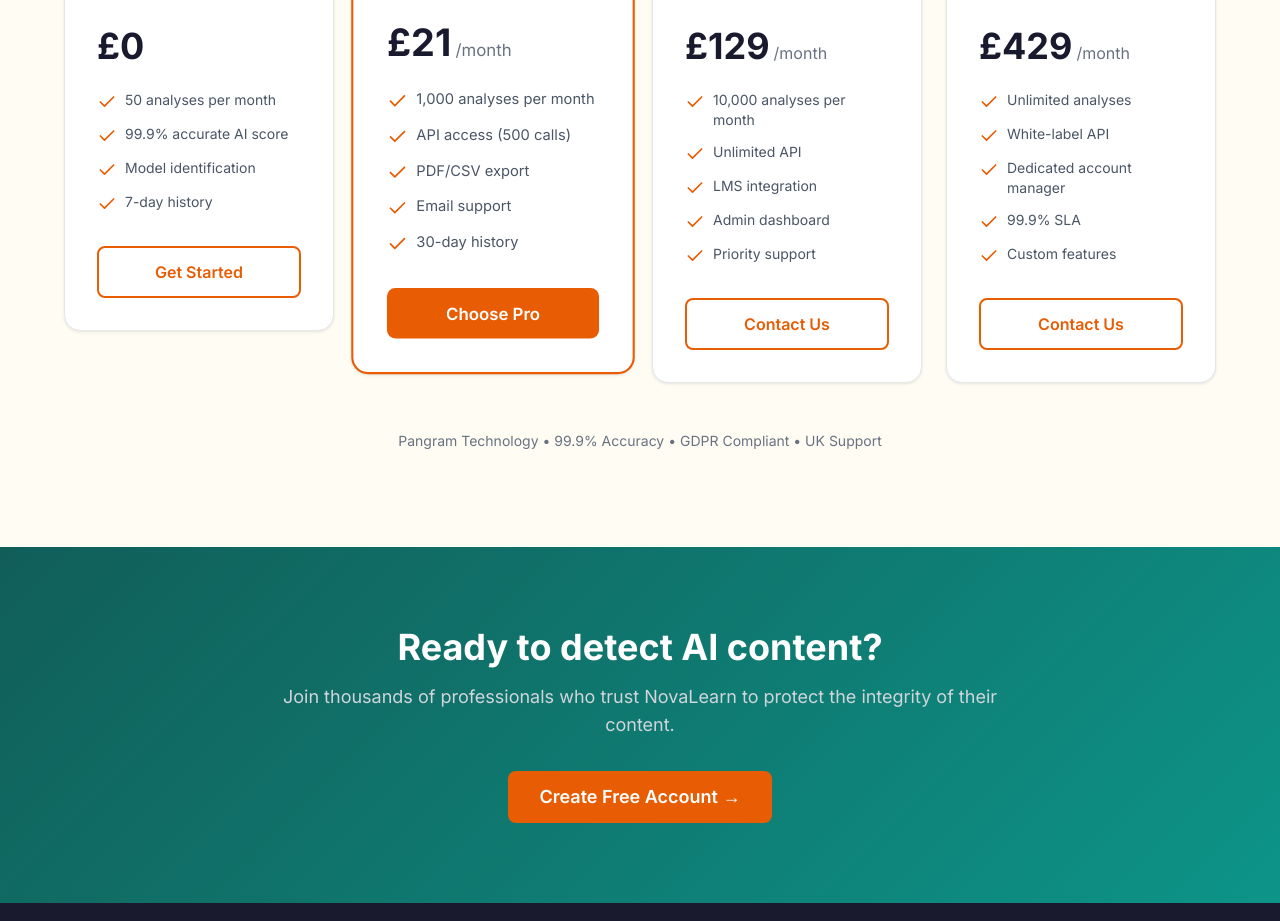
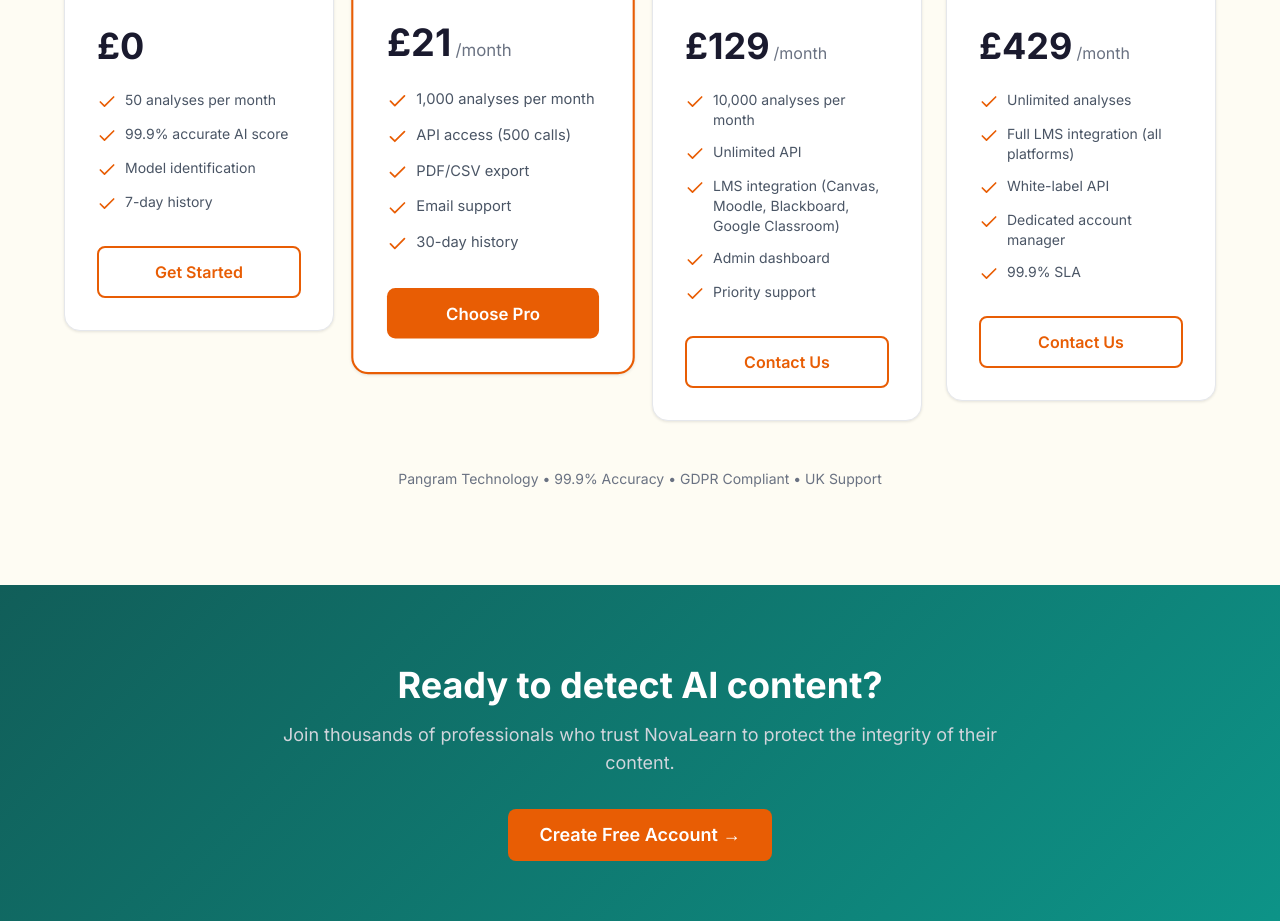
Before and after one commit to larsj45/novalearn-uk, a Next.js app: page / in a window 1280 px wide. Shown: the part 2920-3841 px from the top of the page. Built offline with nearby package versions, Linux system fonts and the light colour scheme.

Commit message:
feat: Add detailed LMS integration to University and Enterprise tiers
- University: Canvas, Moodle, Blackboard, Google Classroom
- Enterprise: Full LMS integration (all platforms)
- Powered by Pangram Labs partnership

```diff
--- a/src/app/page.tsx
+++ b/src/app/page.tsx
@@ -239,7 +239,7 @@ export default function Home() {
               features={[
                 '10,000 analyses per month',
                 'Unlimited API',
-                'LMS integration',
+                'LMS integration (Canvas, Moodle, Blackboard, Google Classroom)',
                 'Admin dashboard',
                 'Priority support',
               ]}
@@ -253,10 +253,10 @@ export default function Home() {
               description="For national organisations"
               features={[
                 'Unlimited analyses',
+                'Full LMS integration (all platforms)',
                 'White-label API',
                 'Dedicated account manager',
                 '99.9% SLA',
-                'Custom features',
               ]}
               cta="Contact Us"
               href="mailto:hello@novalearn.co.uk"
```
